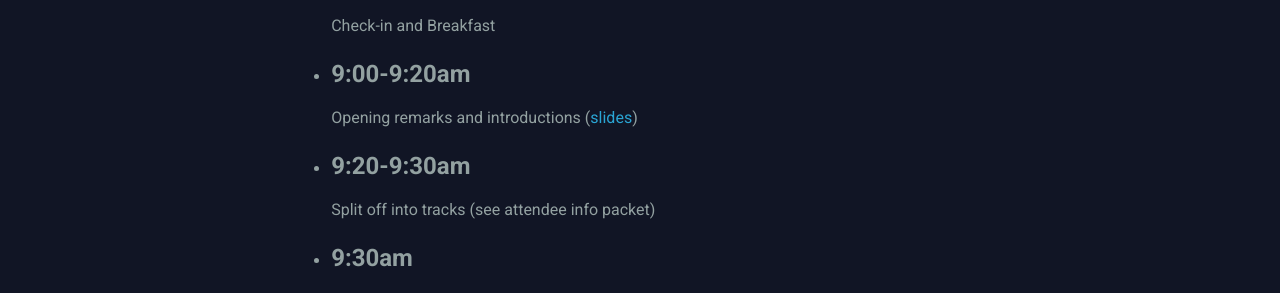
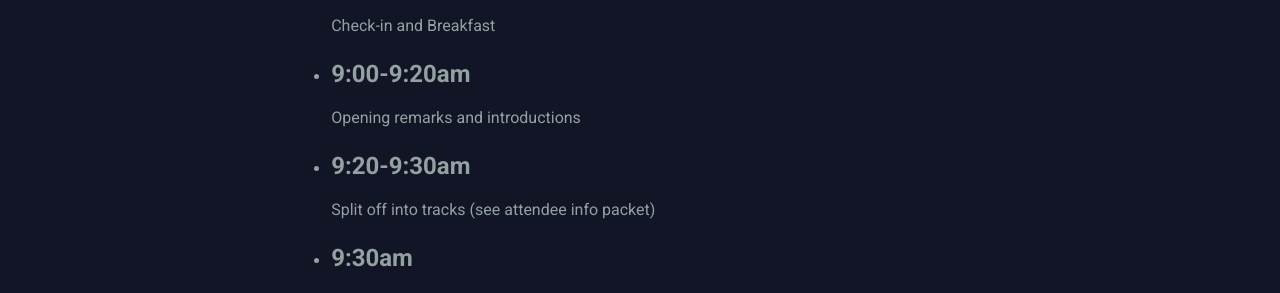
Before and after one commit to data-rescue-boston/data-rescue-boston.github.io, a Jekyll site: the page built from events/mit.md, in a window 1280 px wide and 900 px high, scrolled down 3862 px. Shown: the part 152-445 px from the top of the window. Built offline with Jekyll 4.4.1, drawn with Linux system fonts in a browser that asks for light colours.

Commit message:
Update mit-03-schedule.html

```diff
--- a/_sections/mit-03-schedule.html
+++ b/_sections/mit-03-schedule.html
@@ -6,7 +6,7 @@ page: mit
 <ul>
 <li><h3>8:30-9:00am</h3> <p>Check-in and Breakfast</p></li>
 <ul style="list-style: none;"><li></li></ul>
-<li><h3>9:00-9:20am</h3> <p>Opening remarks and introductions (<a href="https://docs.google.com/presentation/d/1X1FHzKtLoVJJ5e25ivCcf5NldWnKg0g0Kul0-pP-EYo/edit?usp=sharing" target="_blank">slides</a>)</p></li>
+<li><h3>9:00-9:20am</h3> <p>Opening remarks and introductions</p></li>
 <li><h3>9:20-9:30am</h3> <p>Split off into tracks (see attendee info packet)</p></li>
 <li><h3>9:30am</h3> <p>Track-specific orientation</p></li>
 <li><h3>10:00am</h3> <p>Start working!</p></li>
```
